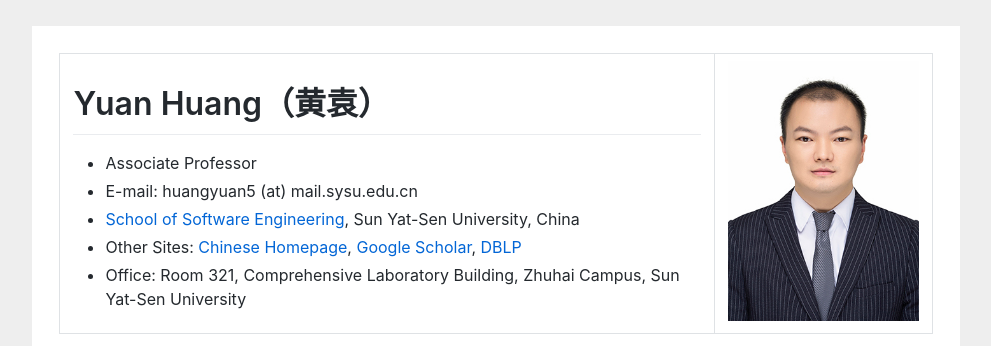
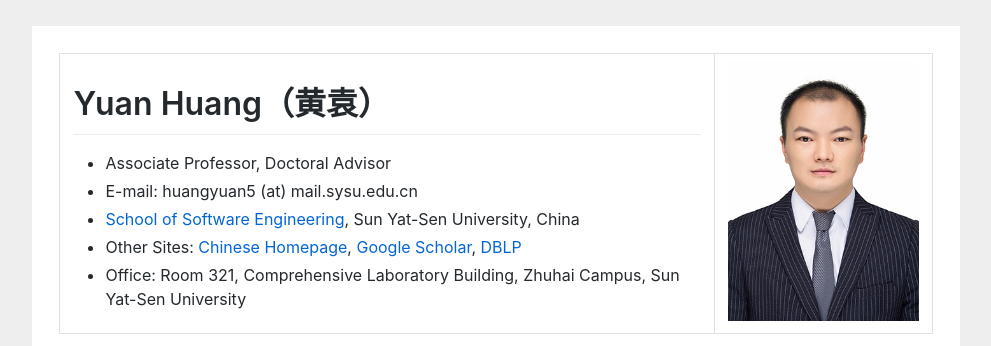
Before and after one commit to huangyuan-hy/huangyuan-hy.github.io, a Jekyll site: the page index.html, which Jekyll copies as it is, in a window 1280 px wide and 900 px high. Shown: the top 346 px of the window, without its empty margins (144-1135 px from the left). Built offline with Jekyll 4.4.1, drawn with Linux system fonts in a browser that asks for light colours.

Commit message:
Update index.html

```diff
--- a/index.html
+++ b/index.html
@@ -54,7 +54,7 @@ gtag('config', 'UA-158965281-1');
 				<td width="75%">
 					<h1>Yuan Huang（黄袁）</h1>
 					<ul>
-					<li>Associate Professor</li>
+					<li>Associate Professor, Doctoral Advisor</li>
 					<li>E-mail: huangyuan5 (at) mail.sysu.edu.cn</li>
 					<li><a href="https://sse.sysu.edu.cn/">School of Software Engineering</a>, Sun Yat-Sen University, China</li>
 
```
